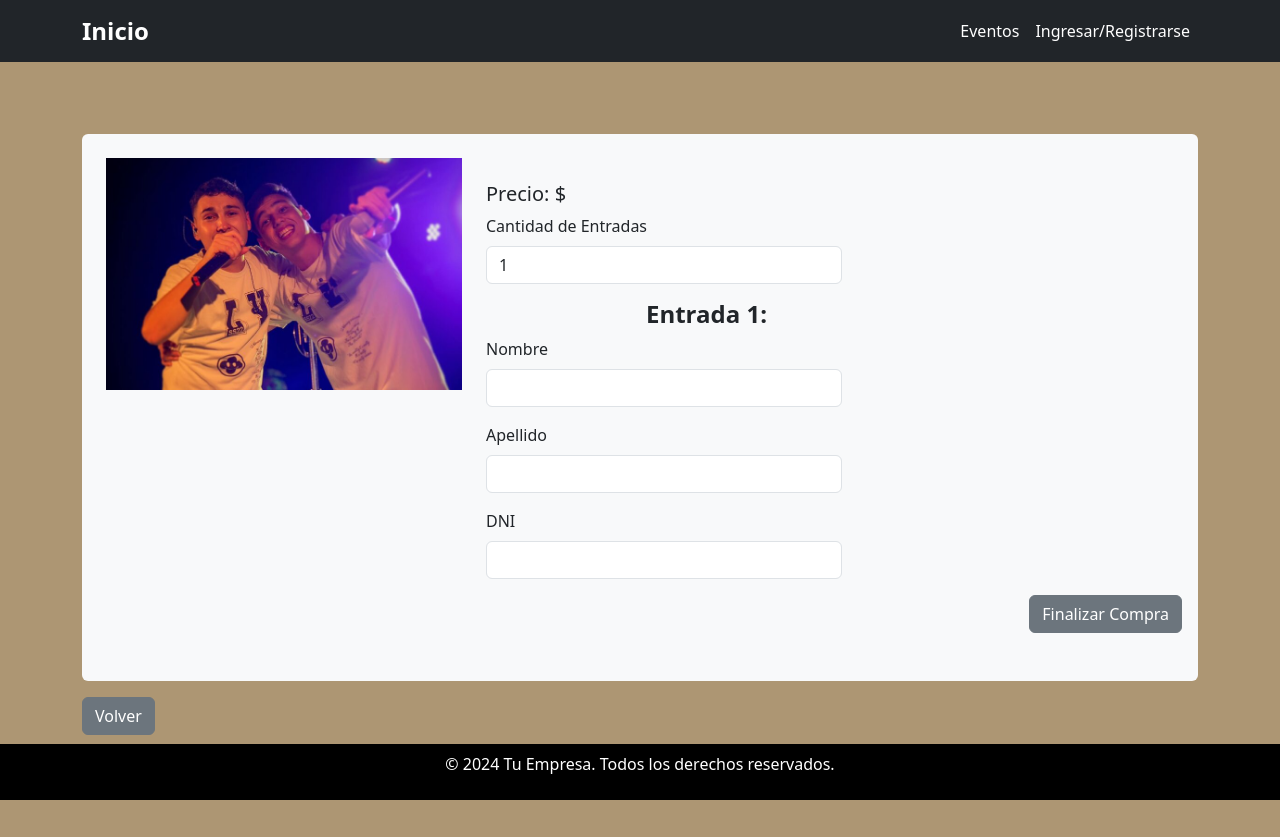
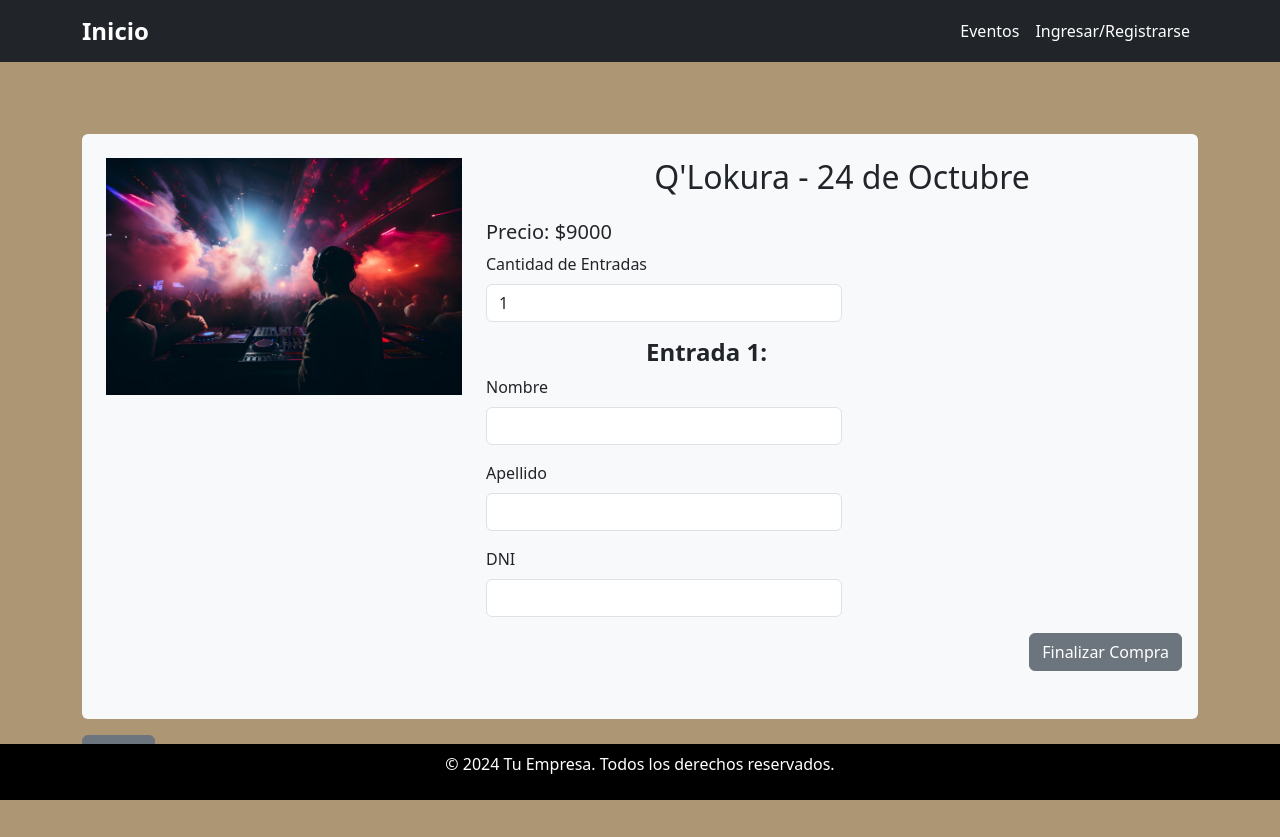
Before and after one commit to mateoasencio99/TP4-Asencio-Cordoba, a React (Create React App) app in the folder event-ticket-sales/: page /comprar/1 in a window 1280 px wide. Before the commit the page ends 800 px from the top, so only its background shows below. Built offline with nearby package versions, Linux system fonts and the light colour scheme; no server answers; the HTML template or start-up script is replaced by a standard one.

Commit message:
Unificando

```diff
--- a/event-ticket-sales/src/comprar/comprar.js
+++ b/event-ticket-sales/src/comprar/comprar.js
@@ -1,47 +1,31 @@
-import React, { useState, useEffect } from "react";
+import React, { useState } from "react";
 import { useNavigate, useParams } from "react-router-dom";
 import "bootstrap/dist/css/bootstrap.min.css";
 import QRCode from "qrcode";
 import "./comprar.css";
 
+const productos = [
+  { id: 1, title: "Q'Lokura - 24 de Octubre", price: 9000, description: "Descripción del evento Q'Lokura.", pictures: [{ url: require("../img/1.jpg") }] },
+  { id: 2, title: "Q'Lokura - 25 de Octubre", price: 9000, description: "Descripción del evento Q'Lokura.", pictures: [{ url: require("../img/2.jpg") }] },
+  { id: 3, title: "Q'Lokura - 26 de Octubre", price: 9000, description: "Descripción del evento Q'Lokura.", pictures: [{ url: require("../img/1.jpg") }] },
+];
+
 const Comprar = () => {
   const { id } = useParams();
   const navigate = useNavigate();
 
-  const [event, setEvent] = useState([]);
+  const producto = productos.find((prod) => prod.id === parseInt(id));
+
   const [cantidad, setCantidad] = useState(1);
-  const [nombre, setNombre] = useState("");
-  const [apellido, setApellido] = useState("");
-  const [dni, setDni] = useState("");
   const [entradas, setEntradas] = useState([{ nombre: "", apellido: "", dni: "" }]);
   const [qrValues, setQrValues] = useState([]);
   const [compraRealizada, setCompraRealizada] = useState(false);
 
-    const fetchEvento = async () => {
-        try {
-            const response = await fetch(`http://localhost:8080/api/events/${id}`);
-            if (!response.ok) {
-                throw new Error('Error al obtener las imágenes');
-            }
-            const data = await response.json();
-            console.log(data)
-            setEvent(data);
-        } catch (error) {
-            console.error('Error:', error);
-        } finally {
-        }
-    };
-
-    useEffect(() => {
-      fetchEvento();
-    }, []);
-
-
-  if (!event) {
-    return <p>No se encontró el evento.</p>;
+  if (!producto) {
+    return <p>No se encontró el producto.</p>;
   }
 
-  const { name, price, description } = event;
+  const { title, price, pictures } = producto;
 
   const handleSubmit = (e) => {
     e.preventDefault();
@@ -110,12 +94,12 @@ const Comprar = () => {
         <div className="col-md-4 mb-4 mb-md-0">
           <img
             className="producto-imagen img-fluid max-height-400"
-            src={require(`../img/events/${id}.jpg`)}
-            alt={name}
+            src={pictures[0].url}
+            alt={title}
           />
         </div>
         <div className="col-md-8 ms-md-4">
-          <h2 className="text-center mb-4">{name}</h2>
+          <h2 className="text-center mb-4">{title}</h2>
           <div className="detalles mb-4">
             <p className="h5">Precio: ${price}</p>
 
```
Also changed, not shown: 1 other file (tests, documents, lock files or other folders).
